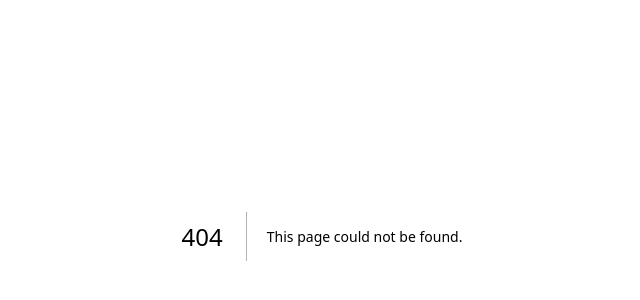
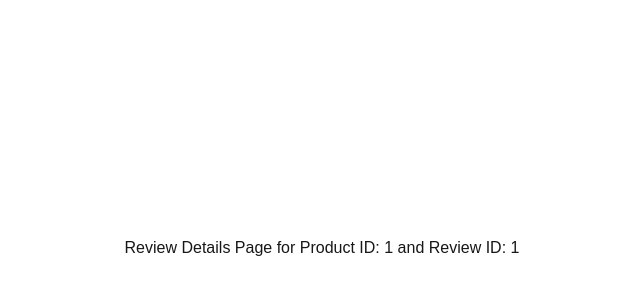
Before and after one commit to Mani-420/Complete_Nextjs, a Next.js app in the folder nextjs/: page /products/1/reviews/1 in a window 1280 px wide. Before the commit this address had no page. Shown: the part 164-464 px from the top of the page, without its empty margins (318-958 px from the left). Built offline with nearby package versions, Linux system fonts and the light colour scheme.

Commit message:
Review and ReviewId

```diff
--- /dev/null
+++ b/nextjs/src/app/products/[productId]/reviews/[reviewId]/page.tsx
@@ -0,0 +1,16 @@
+import React from 'react';
+
+async function ReviewDetails({
+  params,
+}: {
+  params: Promise<{ productId: string; reviewId: string }>;
+}) {
+  const { productId, reviewId } = await params;
+  return (
+    <div className="m-3 flex flex-col items-center justify-center min-h-screen">
+      Review Details Page for Product ID: {productId} and Review ID: {reviewId}
+    </div>
+  );
+}
+
+export default ReviewDetails;
--- /dev/null
+++ b/nextjs/src/app/products/[productId]/reviews/page.tsx
@@ -0,0 +1,7 @@
+import React from 'react';
+
+function Reviews() {
+  return <div>Reviews Page</div>;
+}
+
+export default Reviews;
```
